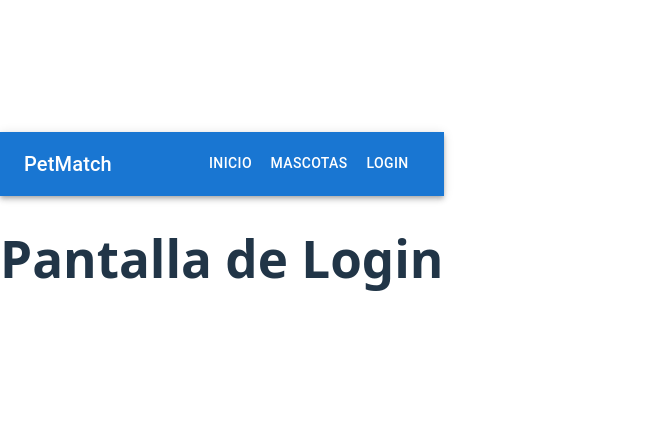
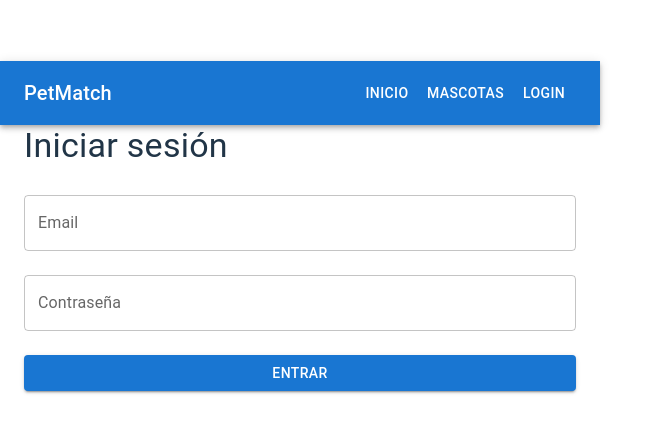
Before and after one commit to manelmr02/petmatch, a React (Vite) app: page /login in a window 1280 px wide. Shown: the part 174-606 px from the top of the page, without its empty margins (0-666 px from the left). Built offline with nearby package versions, Linux system fonts and the light colour scheme; the HTML template or start-up script is replaced by a standard one.

Commit message:
Realizacion del login

```diff
--- a/src/pages/Login.jsx
+++ b/src/pages/Login.jsx
@@ -1,3 +1,48 @@
+import { useState } from 'react';
+import { TextField, Button, Container, Typography } from '@mui/material';
+import { signInWithEmailAndPassword } from 'firebase/auth';
+import { auth } from '../firebase';
+import { useNavigate } from 'react-router-dom';
+
 export default function Login() {
-    return <h1>Pantalla de Login</h1>;
-  }
+  const [email, setEmail] = useState('');
+  const [password, setPassword] = useState('');
+  const navigate = useNavigate();
+
+  const handleLogin = async (e) => {
+    e.preventDefault();
+    try {
+      await signInWithEmailAndPassword(auth, email, password);
+      alert('¡Bienvenido de nuevo!');
+      navigate('/mascotas'); // Redirige a mascotas si el login esta OK
+    } catch (error) {
+      alert('Error en el login: ' + error.message);
+    }
+  };
+
+  return (
+    <Container maxWidth="sm">
+      <Typography variant="h4" gutterBottom>Iniciar sesión</Typography>
+      <form onSubmit={handleLogin}>
+        <TextField
+          label="Email"
+          fullWidth
+          margin="normal"
+          value={email}
+          onChange={(e) => setEmail(e.target.value)}
+        />
+        <TextField
+          label="Contraseña"
+          type="password"
+          fullWidth
+          margin="normal"
+          value={password}
+          onChange={(e) => setPassword(e.target.value)}
+        />
+        <Button type="submit" variant="contained" color="primary" fullWidth sx={{ mt: 2 }}>
+          Entrar
+        </Button>
+      </form>
+    </Container>
+  );
+}
```
